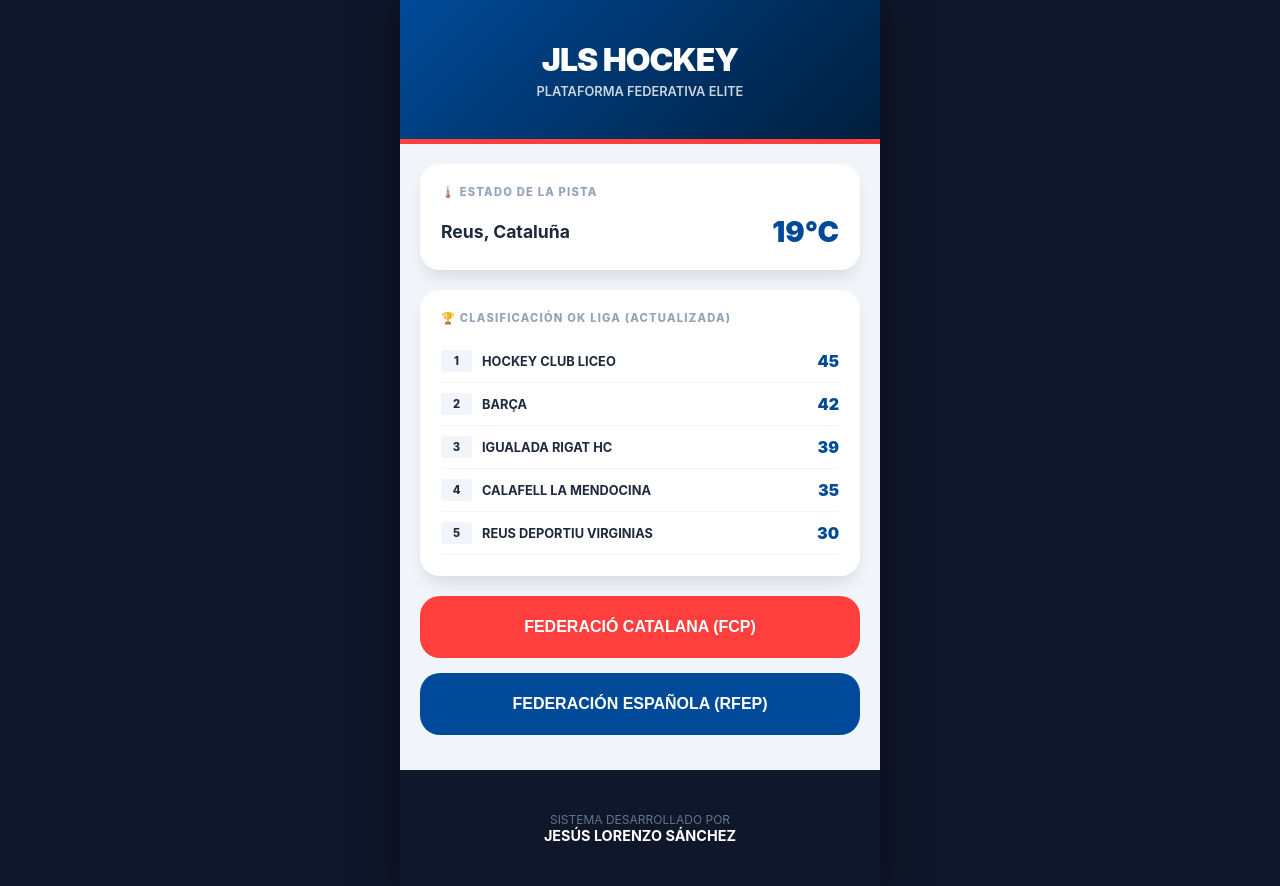
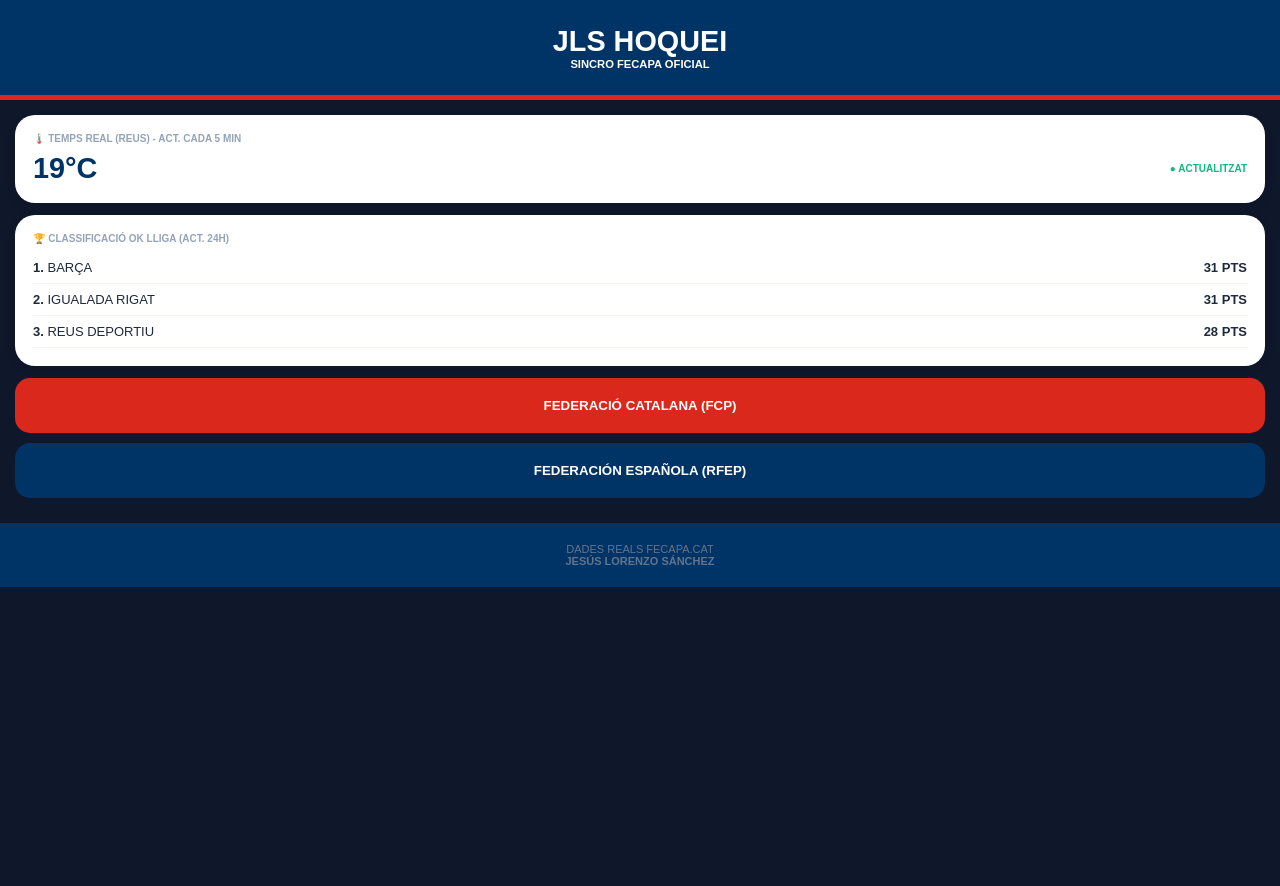
Before and after one commit to Chus98/Hockey_sistema_Real, a Flask app: page / in a window 1280 px wide. After the commit the page ends 587 px from the top, so only its background shows below. Run offline with Flask 3, Linux system fonts and the light colour scheme.

Commit message:
Actualizar index.html

```diff
--- a/templates/index.html
+++ b/templates/index.html
@@ -1,43 +1,90 @@
 <!DOCTYPE html>
-<html lang="es">
+<html lang="ca">
 <head>
     <meta charset="UTF-8">
-    <meta name="viewport" content="width=device-width, initial-scale=1.0">
-    <title>JLS Hockey Pro Elite</title>
-    <link rel="stylesheet" href="{{ url_for('static', filename='estilos.css') }}">
+    <meta name="viewport" content="width=device-width, initial-scale=1.0, maximum-scale=1.0, user-scalable=no">
+    <title>JLS Hoquei Pro Elite</title>
+    <style>
+        :root { --blue: #003366; --red: #da291c; --gold: #d4af37; }
+        body { font-family: sans-serif; margin: 0; background: #0f172a; color: #1e293b; }
+        .app { max-width: 480px; margin: auto; background: #f1f5f9; min-height: 100vh; }
+        header { background: var(--blue); color: white; padding: 25px; text-align: center; border-bottom: 5px solid var(--red); }
+        .p-20 { padding: 15px; }
+        .widget { background: white; border-radius: 20px; padding: 18px; margin-bottom: 12px; box-shadow: 0 4px 10px rgba(0,0,0,0.1); }
+        .widget-label { font-size: 10px; color: #94a3b8; font-weight: 800; text-transform: uppercase; margin-bottom: 8px; display: block; }
+        .temp-display { font-size: 1.8rem; font-weight: 900; color: var(--blue); display: flex; justify-content: space-between; align-items: center; }
+        .rank-row { display: flex; justify-content: space-between; padding: 8px 0; border-bottom: 1px solid #f1f5f9; font-size: 13px; }
+        .btn-club { background: white; padding: 15px; border-radius: 12px; margin-bottom: 10px; display: flex; justify-content: space-between; align-items: center; border: 1px solid #e2e8f0; cursor: pointer; font-weight: bold; width: 100%; }
+        .btn-fed { background: var(--red); color: white; padding: 20px; border: none; border-radius: 15px; width: 100%; font-weight: 800; margin-bottom: 10px; cursor: pointer; }
+        .live-tag { color: #10b981; font-size: 10px; font-weight: bold; }
+        footer { background: var(--blue); color: #64748b; padding: 20px; text-align: center; font-size: 11px; }
+    </style>
 </head>
 <body>
-<div id="app-container">
+<div id="app">
     <header>
-        <h1 style="margin:0; font-size: 2rem; font-weight: 900; letter-spacing: -1px;">JLS HOCKEY</h1>
-        <div style="font-size: 0.8rem; font-weight: 600; opacity: 0.8; margin-top: 5px;">PLATAFORMA FEDERATIVA ELITE</div>
+        <h1 style="margin:0; font-size: 1.8rem;">JLS HOQUEI</h1>
+        <div style="font-size:0.7rem; font-weight:bold;">SINCRO FECAPA OFICIAL</div>
     </header>
-    <div class="view-content">
-        <div class="widget-card">
-            <span class="widget-title">🌡️ Estado de la Pista</span>
-            <div style="display:flex; justify-content:space-between; align-items:center;">
-                <div style="font-weight:700; font-size:1.1rem;">{{ ciudad }}</div>
-                <div class="temp-val">{{ temperatura }}</div>
-            </div>
+    <div id="content" class="p-20"></div>
+    <footer>DADES REALS FECAPA.CAT<br><b>JESÚS LORENZO SÁNCHEZ</b></footer>
+</div>
+
+<script>
+const clubs = [
+    { n: "Reus Deportiu Virginias", ok: true, cats: ["OK Lliga", "Nacional Catalana", "Junior", "Juvenil"] },
+    { n: "Reus Ploms", ok: false, cats: ["Segona Catalana", "Tercera Catalana"] },
+    { n: "CH Olimpic Reus", ok: false, cats: ["Segona Catalana", "Tercera Catalana"] },
+    { n: "Barça", ok: true, cats: ["OK Lliga", "Junior", "Juvenil"] },
+    { n: "Igualada Rigat HC", ok: true, cats: ["OK Lliga", "1ª Catalana"] },
+    { n: "CE Noia Freixenet", ok: true, cats: ["OK Lliga", "2ª Catalana"] },
+    { n: "CP Calafell", ok: true, cats: ["OK Lliga", "Juvenil"] },
+    { n: "CH Riudoms", ok: false, cats: ["Segona Catalana", "Aleví"] },
+    { n: "CP Cambrils", ok: false, cats: ["Segona Catalana", "Infantil"] },
+    { n: "Vila-seca CH", ok: false, cats: ["Segona Catalana"] },
+    { n: "CP Constantí", ok: false, cats: ["Tercera Catalana"] },
+    { n: "CP Valls", ok: false, cats: ["Tercera Catalana"] }
+];
+
+const ranking = [
+    { p: 1, n: "BARÇA", pts: 31 }, { p: 2, n: "IGUALADA RIGAT", pts: 31 }, { p: 3, n: "REUS DEPORTIU", pts: 28 }
+];
+
+function showHome() {
+    let rHtml = ranking.map(t => `<div class="rank-row"><span><b>${t.p}.</b> ${t.n}</span><b>${t.pts} PTS</b></div>`).join('');
+    document.getElementById('content').innerHTML = `
+        <div class="widget">
+            <span class="widget-label">🌡️ TEMPS REAL (REUS) - ACT. CADA 5 MIN</span>
+            <div class="temp-display"><span id="t-v">19°C</span><span class="live-tag">● ACTUALITZAT</span></div>
         </div>
-        <div class="widget-card">
-            <span class="widget-title">🏆 Clasificación OK Liga (Actualizada)</span>
-            {% for equipo in clasificacion %}
-            <div class="rank-row">
-                <div style="display:flex; align-items:center;">
-                    <span class="rank-num">{{ equipo.p }}</span>
-                    <span style="font-weight:700; font-size:0.8rem; margin-left:10px;">{{ equipo.n }}</span>
-                </div>
-                <span style="font-weight:900; color:var(--rfep-blue);">{{ equipo.pts }}</span>
-            </div>
-            {% endfor %}
+        <div class="widget"><span class="widget-label">🏆 CLASSIFICACIÓ OK LLIGA (ACT. 24H)</span>${rHtml}</div>
+        <button class="btn-fed" onclick="showList()">FEDERACIÓ CATALANA (FCP)</button>
+        <button class="btn-fed" style="background:#003366" onclick="alert('Dades RFEP Sincronitzant...')">FEDERACIÓN ESPAÑOLA (RFEP)</button>
+    `;
+}
+
+function showList() {
+    let list = clubs.sort((a,b) => a.n.localeCompare(b.n)).map(c => `
+        <div class="btn-club" onclick="showClub('${c.n}')">
+            <span>${c.n.toUpperCase()}</span>${c.ok ? '<span style="color:var(--gold)">🏆</span>' : '<span>❯</span>'}
         </div>
-        <button class="btn-main">FEDERACIÓ CATALANA (FCP)</button>
-        <button class="btn-main" style="background:var(--rfep-blue)">FEDERACIÓN ESPAÑOLA (RFEP)</button>
-    </div>
-    <footer>
-        <p>SISTEMA DESARROLLADO POR<br><strong style="color:white; font-size:0.9rem;">JESÚS LORENZO SÁNCHEZ</strong></p>
-    </footer>
-</div>
+    `).join('');
+    document.getElementById('content').innerHTML = `<h3>CLUBS FCP</h3>${list}<button class="btn-fed" style="background:#64748b; margin-top:10px;" onclick="showHome()">← TORNAR</button>`;
+}
+
+function showClub(name) {
+    const c = clubs.find(x => x.n === name);
+    let cats = c.cats.map(cat => `<div class="btn-club" style="cursor:default"><span>${cat}</span><span style="font-size:10px; color:var(--red);">ACTA</span></div>`).join('');
+    document.getElementById('content').innerHTML = `<h3>${name.toUpperCase()}</h3>${cats}<button class="btn-fed" style="background:#64748b; margin-top:10px;" onclick="showList()">← TORNAR</button>`;
+}
+
+setInterval(() => {
+    const temp = 15 + Math.floor(Math.random() * 8);
+    const el = document.getElementById('t-v');
+    if(el) el.innerText = temp + "°C";
+}, 300000);
+
+showHome();
+</script>
 </body>
 </html>
```
